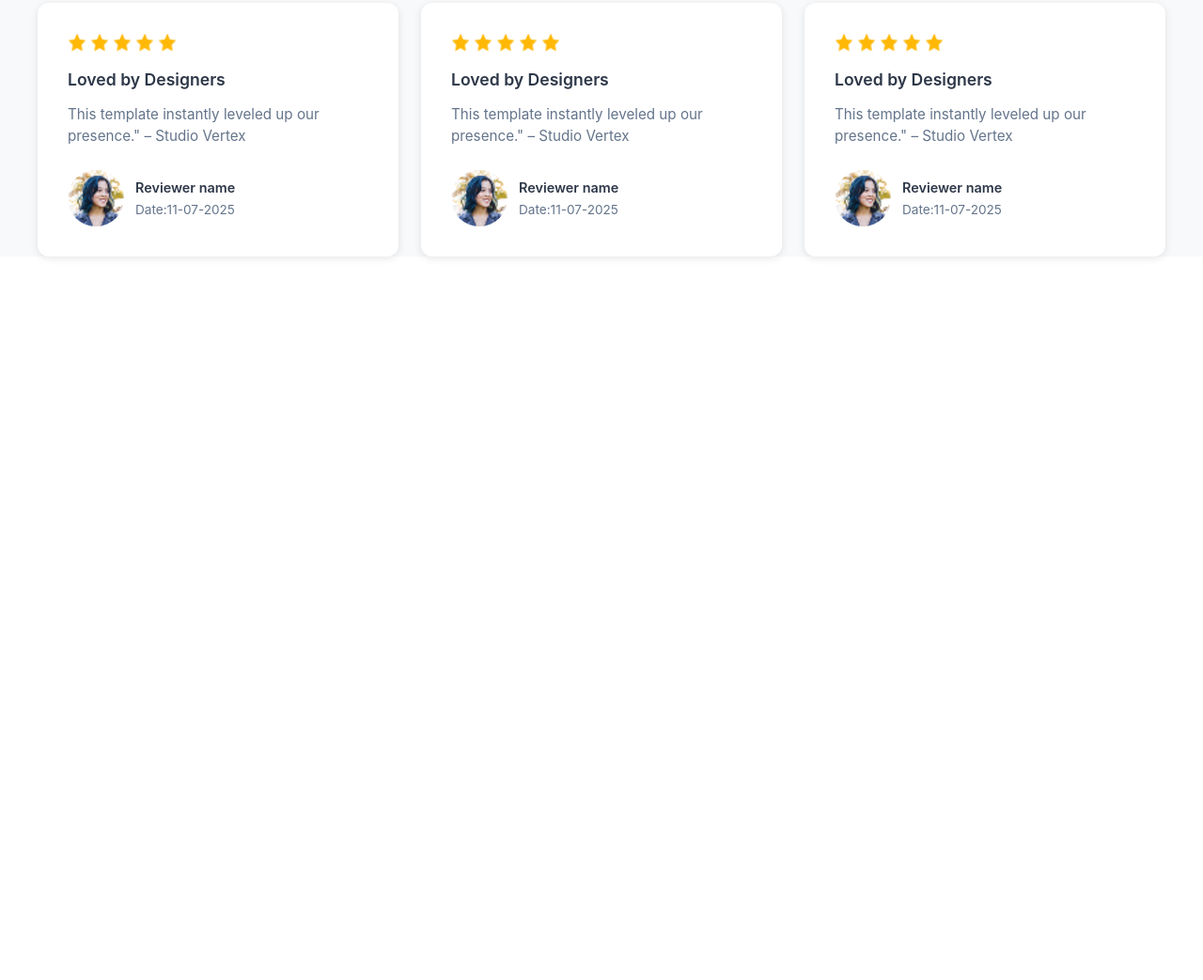
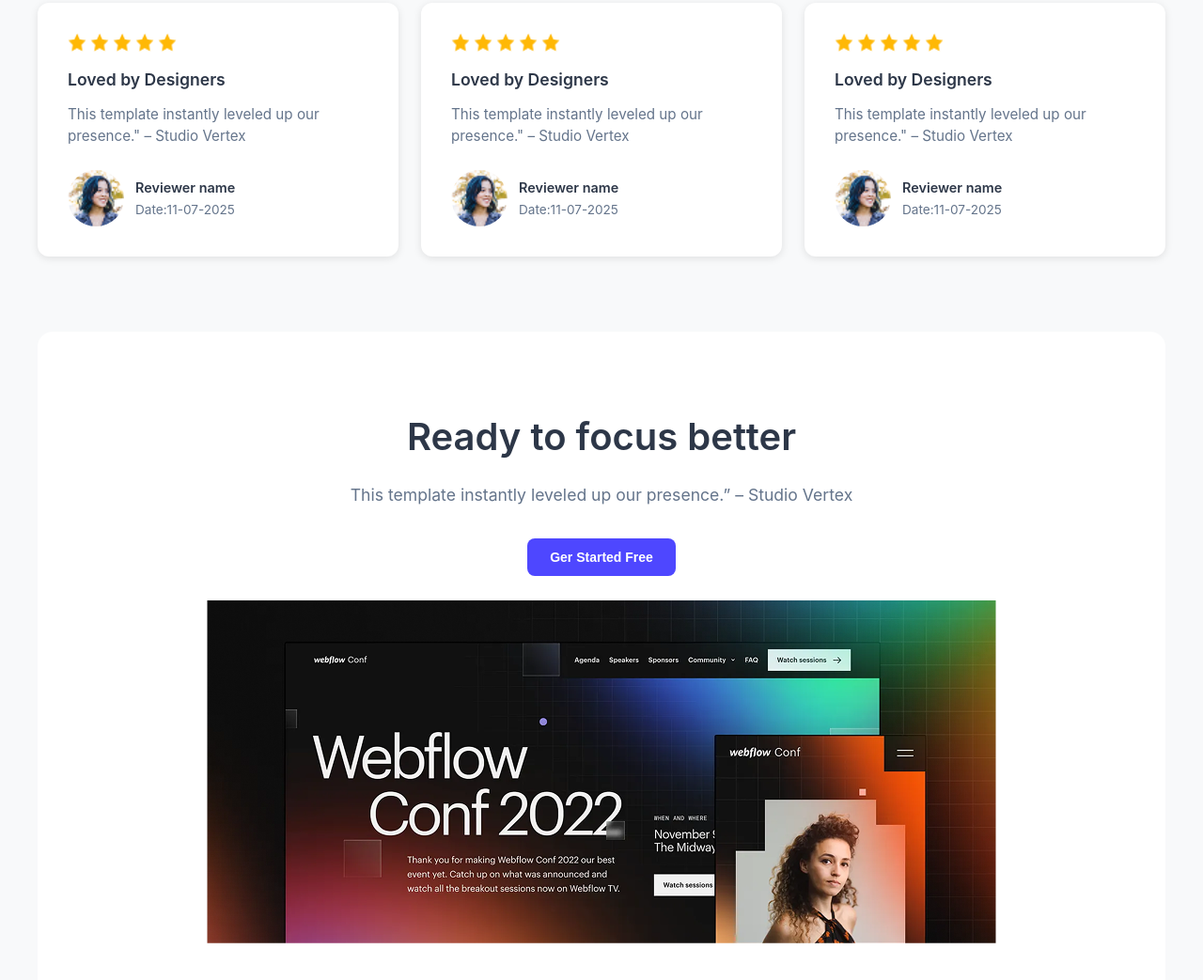
Before and after one commit to Dipteskundu/Webflow-Agencies, a plain HTML site: page index.html in a window 1280 px wide. Shown: the part 1625-2668 px from the top of the page at 94% size. Before the commit the page ends 1978 px from the top, so only its background shows below. Drawn offline with Linux system fonts and the light colour scheme.

Commit message:
completed the fourth main section -start a free frail section

```diff
--- a/index.html
+++ b/index.html
@@ -123,6 +123,19 @@
             </div>
         </section>
 
+        <!-- start a free frail -->
+        <section class="features">
+            <div>
+                <h3>Ready to focus better</h3>
+                <p>This template instantly leveled up our presence.” – Studio Vertex</p>
+                <button class="btn">Ger Started Free</button>
+            </div>
+            <br>
+            <div>
+                <img class="webflow" src="assets/wc-big.png" alt="">
+            </div>
+        </section>
+
     </main>
 
 </body>
--- a/styles.css
+++ b/styles.css
@@ -237,3 +237,25 @@ img {
 }
 
 /* Review section ends */
+.features {
+    text-align: center;
+    padding: 80px 40px;
+    background: white;
+    margin: 60px 40px;
+    border-radius: 16px;
+}
+
+.features h3 {
+    font-size: 2.5rem;
+    font-weight: 600;
+    color: #2d3748;
+    margin-bottom: 16px;
+}
+
+.features p {
+    font-size: 1.1rem;
+    color: #64748b;
+    margin-bottom: 32px;
+}
+
+/* start a free frail section ends */
```
Lines whose indentation alone changed are shown as unchanged.
